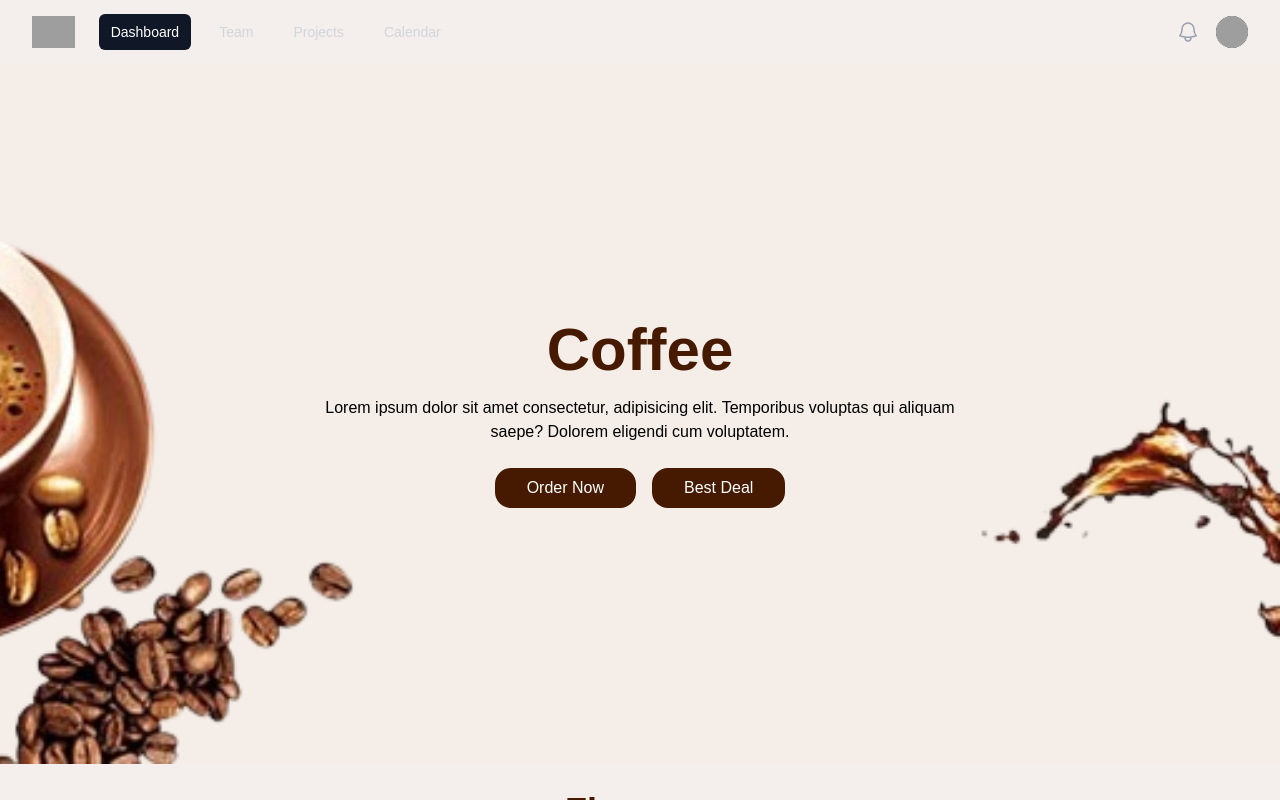
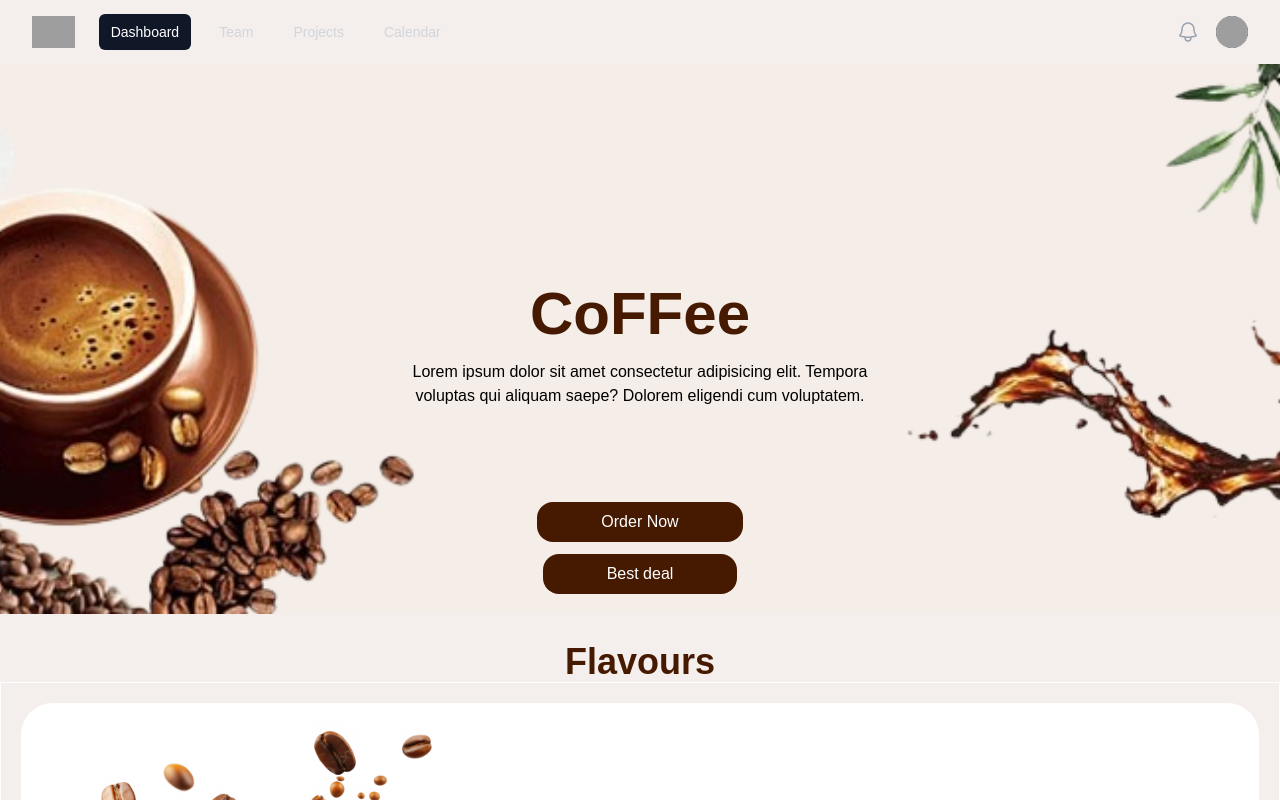
Before and after one commit to preetivithal2/CoFFee.., a Next.js app: page / in a window 1280 px wide. Shown: the top 800 px of the page. Built offline with nearby package versions, Linux system fonts and the light colour scheme; grey boxes are pictures that could not be loaded.

Commit message:
working on banner

```diff
--- a/app/_components/Banner.tsx
+++ b/app/_components/Banner.tsx
@@ -16,33 +16,37 @@ function Banner() {
 
                 </div>
             </div>*/}
+<section className="w-full bg-[#f5ede7] flex flex-col items-center relative">
+    {/* Background Image */}
+    <img
+      src="/Coffee.png"
+      alt="coffee"
+      className="w-full h-[400px] object-cover md:h-[550px]"
+    />
 
-<section className="w-full bg-[#f5ede7] flex flex-col items-center justify-center relative">
-  {/* Coffee Image */}
-  <img
-    src="/Coffee.png"
-    alt="coffee"
-    className="w-full object-cover h-[500px] md:h-[600px] lg:h-[700px]"
-  />
+    {/* Text Content */}
+    <div className="absolute top-[30%] md:top-[40%] flex flex-col items-center px-4 text-center">
+      <h1 className="text-[#461901] font-bold text-4xl md:text-6xl">
+        CoFFee
+      </h1>
 
-  {/* Text Content */}
-  <div className="absolute inset-0 flex flex-col items-center justify-center text-center px-5">
-    <h1 className="text-[#461901] font-bold text-4xl md:text-6xl mb-4">Coffee</h1>
-    <p className="text-black max-w-2xl text-sm md:text-base">
-      Lorem ipsum dolor sit amet consectetur, adipisicing elit. Temporibus voluptas qui aliquam saepe? Dolorem eligendi cum voluptatem.
-    </p>
+      <p className="text-black mt-4 max-w-[350px] md:max-w-[500px] text-sm md:text-base">
+        Lorem ipsum dolor sit amet consectetur adipisicing elit. Tempora
+        voluptas qui aliquam saepe? Dolorem eligendi cum voluptatem.
+      </p>
+    </div>
 
     {/* Buttons */}
-    <div className="flex flex-col md:flex-row gap-4 mt-6">
-      <button className="bg-[#461901] text-white rounded-2xl px-8 py-2 hover:bg-[#5c2402] transition">
+    <div className="absolute bottom-[20px] flex flex-col items-center space-y-3">
+      <button className="bg-[#461901] text-white rounded-2xl px-16 py-2">
         Order Now
       </button>
-      <button className="bg-[#461901] text-white rounded-2xl px-8 py-2 hover:bg-[#5c2402] transition">
-        Best Deal
+      <button className="bg-[#461901] text-white rounded-2xl px-16 py-2">
+        Best deal
       </button>
     </div>
-  </div>
 </section>
+
 
             {/* <section className="w-full bg-[#f5ede7] flex flex-col items-center">
                 <img src="/Coffee.png" alt="coffee" className="w-full object-cover" />
@@ -57,6 +61,10 @@ function Banner() {
                 <button className='bg-[#461901] color-white rounded-2xl px-[100px] py-2 m-2 absolute bottom-[150px]'>Order Now</button>
                 <button className='bg-[#461901] color-white rounded-2xl px-[103px] py-2 m-2 absolute bottom-[100px]'>Best deal</button>
             </div> */}
+
+
+
+
         </div>
     )
 
```
Also changed, not shown: public/coffemobile.jpg (added).
